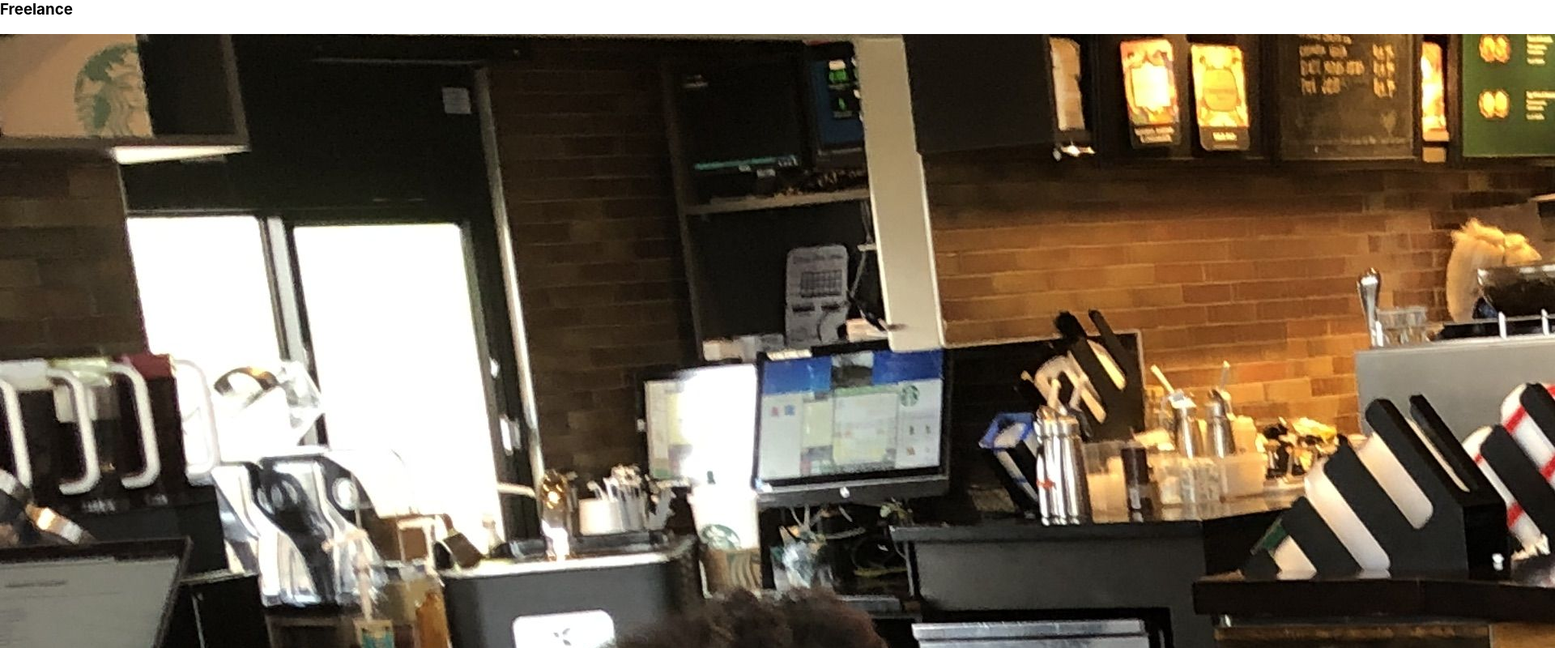
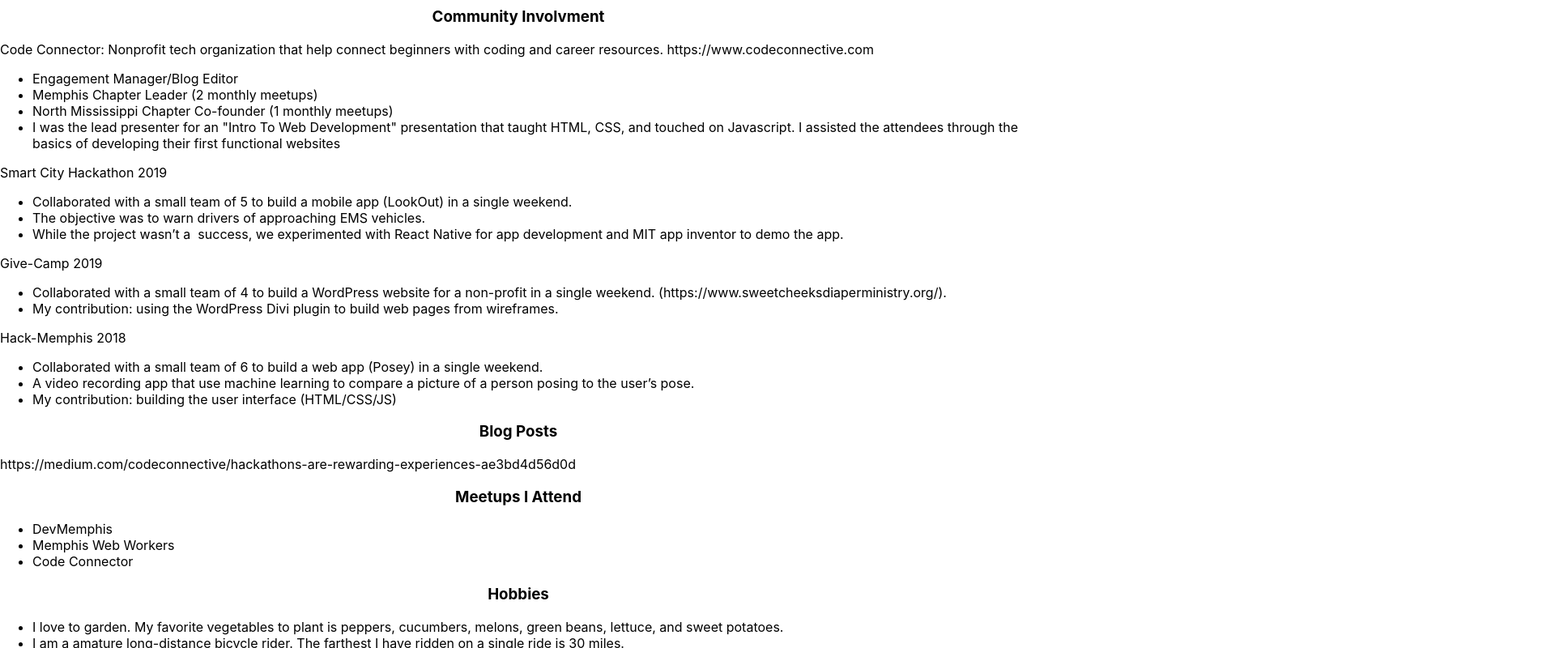
Before and after one commit to jcsmileyjr/v2-Portfolio, a React (Create React App) app in the folder portfolio/: page / in a window 1280 px wide. Shown: the part 60-860 px from the top of the page at 81% size, 1920 px wide, since content can reach past the window. Built offline with nearby package versions, Linux system fonts and the light colour scheme.

Commit message:
Scaffold about page

```diff
--- a/portfolio/src/App.css
+++ b/portfolio/src/App.css
@@ -33,6 +33,10 @@
   color: white;
 }
 
-.projectContainer {
+.halfScreen {
+  width: 50%;
+}
 
+.center {
+  text-align: center;
 }
--- a/portfolio/src/App.js
+++ b/portfolio/src/App.js
@@ -3,6 +3,7 @@
 
 import Intro from './components/intro';
 import Project from './components/project'
+import About from './components/about';
 
 class App extends Component {
   constructor(props){
@@ -16,7 +17,7 @@
   render() {
     return (
       <div className="projectContainer">
-          {this.state.intro && <Project />}
+          {this.state.intro && <About />}
       </div>
 
     );
--- /dev/null
+++ b/portfolio/src/components/about.js
@@ -0,0 +1,61 @@
+import React from 'react';
+import '../App.css';
+
+export default function About(props){
+    return(
+        <div>
+            <section className="center"><h1>About</h1></section>
+            <div>
+                <section>
+                    <h3 className="center">Community Involvment</h3>
+                    <p></p>
+                    <p>Code Connector: Nonprofit tech organization that help connect beginners with coding and career resources. https://www.codeconnective.com</p>
+                    <ul>
+                        <li>Engagement Manager/Blog Editor </li>
+                        <li>Memphis Chapter Leader (2 monthly meetups) </li>
+                        <li>North Mississippi Chapter Co-founder (1 monthly meetups) </li>
+                        <li>I was the lead presenter for an "Intro To Web Development" presentation that taught HTML, CSS, and touched on Javascript. I assisted the attendees through the basics of developing their first functional websites</li>
+                    </ul>
+
+                    <p>Smart City Hackathon 2019</p>
+                    <ul>
+                        <li>​​Collaborated with a small team of 5 to build a mobile app (LookOut) in a single weekend.</li>
+                        <li>The objective was to warn drivers of approaching EMS vehicles.</li>
+                        <li>While the project wasn’t a  success, we experimented with React Native for app development and MIT app inventor to demo the app.</li>
+                    </ul>
+                    <p>Give-Camp 2019</p>
+                    <ul>
+                        <li>​Collaborated with a small team of 4 to build a WordPress website for a non-profit in a single weekend. (​https://www.sweetcheeksdiaperministry.org/​).</li>
+                        <li>My contribution: using the WordPress Divi plugin to build web pages from wireframes.</li>
+                    </ul>
+                    <p>Hack-Memphis 2018</p>
+                    <ul>
+                        <li>Collaborated with a small team of 6 to build a web app (Posey) in a single weekend.</li>
+                        <li>A  video recording app that use machine learning to compare a picture of a person posing to the user’s  pose. </li>
+                        <li>My contribution: building the user interface (HTML/CSS/JS)</li>
+                    </ul>
+
+                    <h3 className="center">Blog Posts</h3>
+                    <p> ​https://medium.com/codeconnective/hackathons-are-rewarding-experiences-ae3bd4d56d0d</p>
+
+                    <h3 className="center">Meetups I Attend</h3>
+                    <ul>
+                        <li>DevMemphis</li>
+                        <li>Memphis Web Workers</li>
+                        <li>Code Connector</li>
+                    </ul>
+
+                    <h3 className="center">Hobbies</h3>
+                    <ul>
+                        <li>I love to garden. My favorite vegetables to plant is peppers, cucumbers, melons, green beans, lettuce,  and sweet potatoes.</li>
+                        <li>I am a amature long-distance bicycle rider. The farthest I have ridden on a single ride is 30 miles.</li>
+                        <li>I have fell in love with hiking. I have hiked most of the state parks in north Mississippi and around Memphis, TN.</li>
+                    </ul>
+
+                </section>
+                <section></section>
+            </div>
+
+        </div>
+    );
+}
```
